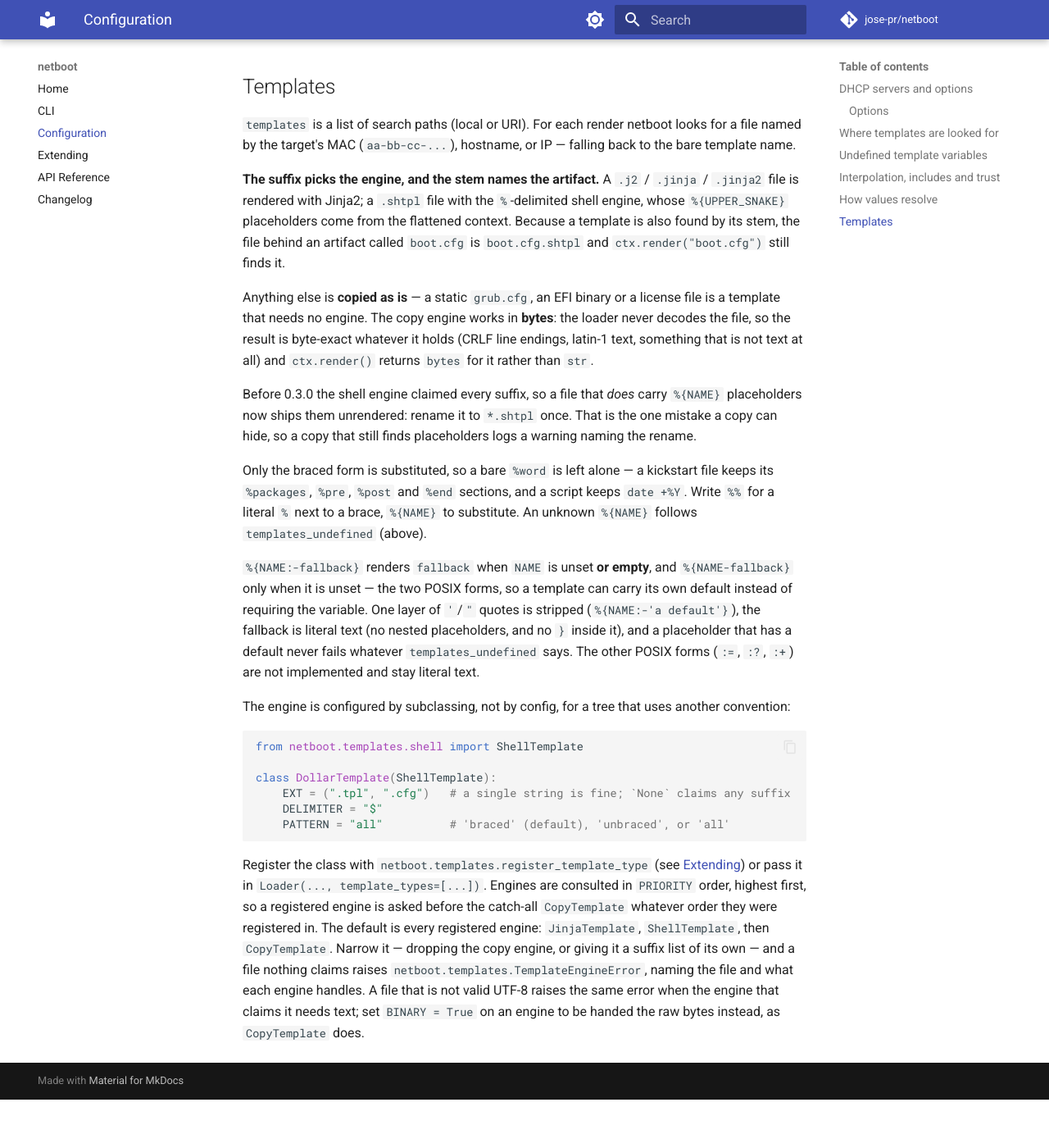
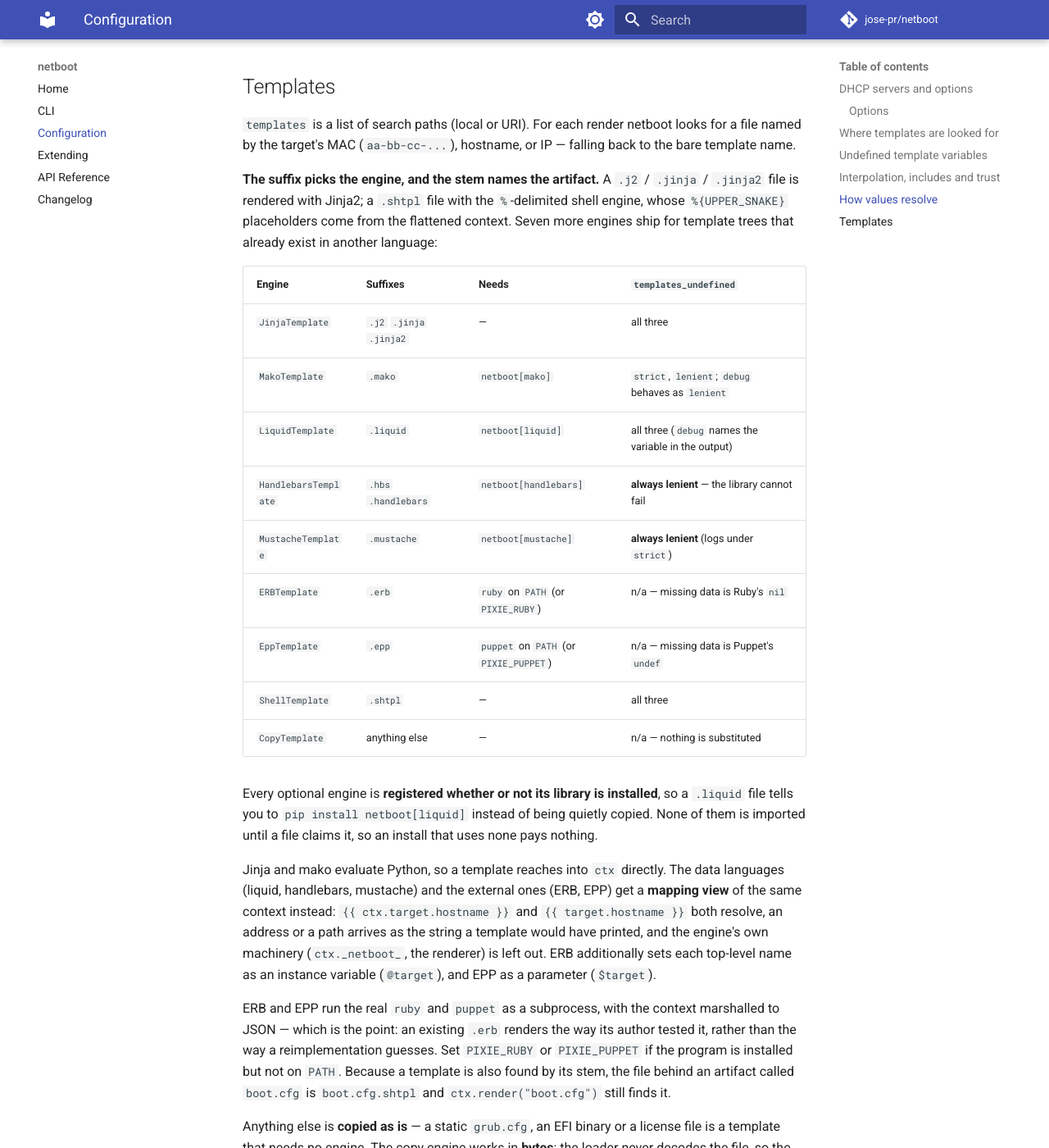
Before and after one commit to jose-pr/netboot, an MkDocs documentation site: the page built from docs/configuration.md, in a window 1280 px wide and 1400 px high, scrolled down 4155 px. Shown: the whole window at 82% size. Built offline with MkDocs 1.6.1 and Material for MkDocs 9.7.7, drawn with Linux system fonts in a browser that asks for light colours; comment, search, counter and statistics services are not loaded; before the commit the page ends 5496 px from its top, so only the background shows below that.

Commit message:
docs: tabulate the template engines and what each does with undefined
One table of engine, suffixes, dependency and undefined support, because
that last column genuinely differs per library and guessing it wrong means
a boot artifact with a blank where a kernel path belongs: handlebars and
mustache cannot fail at all, mako cannot do debug, liquid does all three.

The extending page gains the three shapes an engine takes (evaluates
Python, reads data, shells out) and says which base to use for each. The
contributor doc records that the .erb/.epp rendering tests need ruby and
puppet, which this box lacks and WSL has -- so a change there is
unverified until the suite has run in WSL.

```diff
--- a/docs/configuration.md
+++ b/docs/configuration.md
@@ -181,7 +181,38 @@ back to the bare template name.
 **The suffix picks the engine, and the stem names the artifact.** A `.j2` /
 `.jinja` / `.jinja2` file is rendered with Jinja2; a `.shtpl` file with the
 `%`-delimited shell engine, whose `%{UPPER_SNAKE}` placeholders come from the
-flattened context. Because a template is also found by its stem, the file behind
+flattened context. Seven more engines ship for template trees that already exist
+in another language:
+
+| Engine | Suffixes | Needs | `templates_undefined` |
+| ------ | -------- | ----- | --------------------- |
+| `JinjaTemplate` | `.j2` `.jinja` `.jinja2` | — | all three |
+| `MakoTemplate` | `.mako` | `netboot[mako]` | `strict`, `lenient`; `debug` behaves as `lenient` |
+| `LiquidTemplate` | `.liquid` | `netboot[liquid]` | all three (`debug` names the variable in the output) |
+| `HandlebarsTemplate` | `.hbs` `.handlebars` | `netboot[handlebars]` | **always lenient** — the library cannot fail |
+| `MustacheTemplate` | `.mustache` | `netboot[mustache]` | **always lenient** (logs under `strict`) |
+| `ERBTemplate` | `.erb` | `ruby` on `PATH` (or `PIXIE_RUBY`) | n/a — missing data is Ruby's `nil` |
+| `EppTemplate` | `.epp` | `puppet` on `PATH` (or `PIXIE_PUPPET`) | n/a — missing data is Puppet's `undef` |
+| `ShellTemplate` | `.shtpl` | — | all three |
+| `CopyTemplate` | anything else | — | n/a — nothing is substituted |
+
+Every optional engine is **registered whether or not its library is installed**,
+so a `.liquid` file tells you to `pip install netboot[liquid]` instead of being
+quietly copied. None of them is imported until a file claims it, so an install
+that uses none pays nothing.
+
+Jinja and mako evaluate Python, so a template reaches into `ctx` directly. The
+data languages (liquid, handlebars, mustache) and the external ones (ERB, EPP)
+get a **mapping view** of the same context instead: `{{ ctx.target.hostname }}`
+and `{{ target.hostname }}` both resolve, an address or a path arrives as the
+string a template would have printed, and the engine's own machinery
+(`ctx._netboot_`, the renderer) is left out. ERB additionally sets each top-level
+name as an instance variable (`@target`), and EPP as a parameter (`$target`).
+
+ERB and EPP run the real `ruby` and `puppet` as a subprocess, with the context
+marshalled to JSON — which is the point: an existing `.erb` renders the way its
+author tested it, rather than the way a reimplementation guesses. Set `PIXIE_RUBY`
+or `PIXIE_PUPPET` if the program is installed but not on `PATH`. Because a template is also found by its stem, the file behind
 an artifact called `boot.cfg` is `boot.cfg.shtpl` and `ctx.render("boot.cfg")`
 still finds it.
 
```
Also changed, not shown: AGENTS.md (+9 -1 lines), CHANGELOG.md (+20 -0 lines), README.md (+13 -1 lines), docs/api.md (+12 -0 lines), docs/extending.md (+22 -0 lines).
